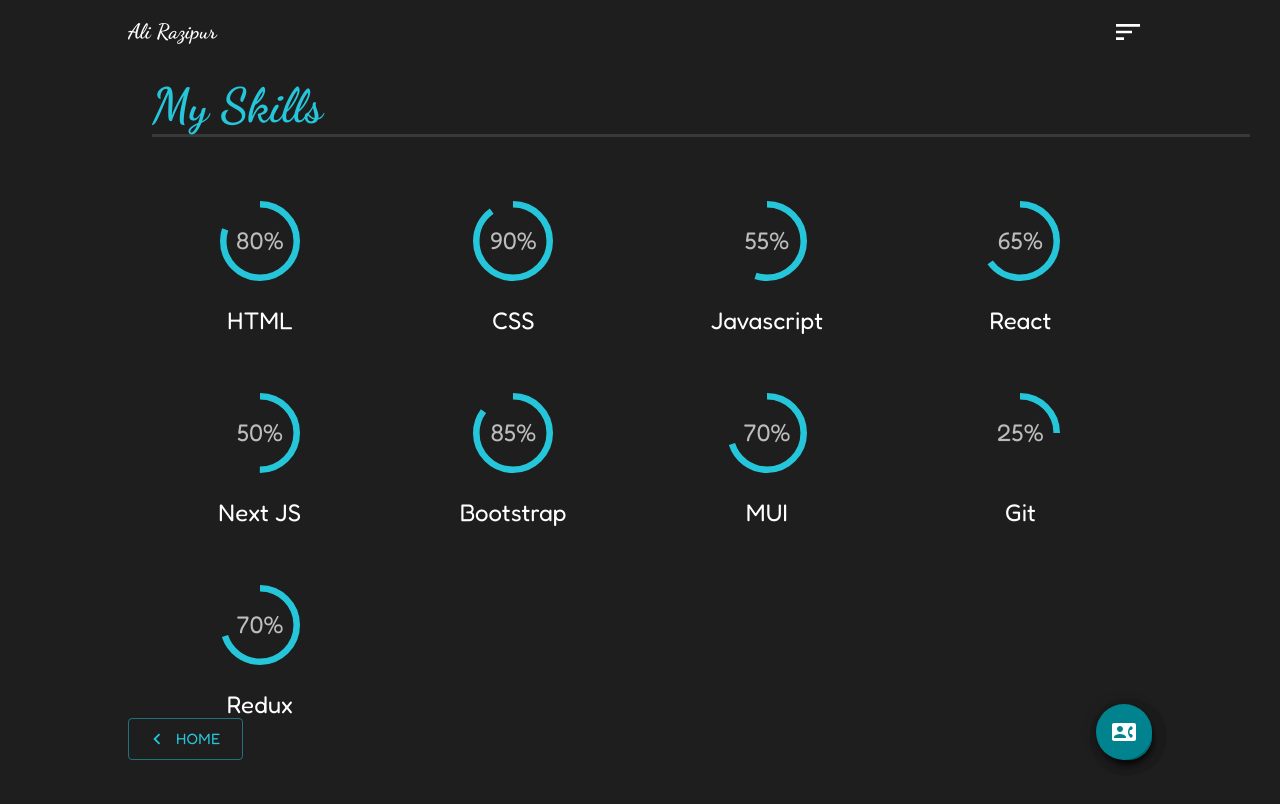
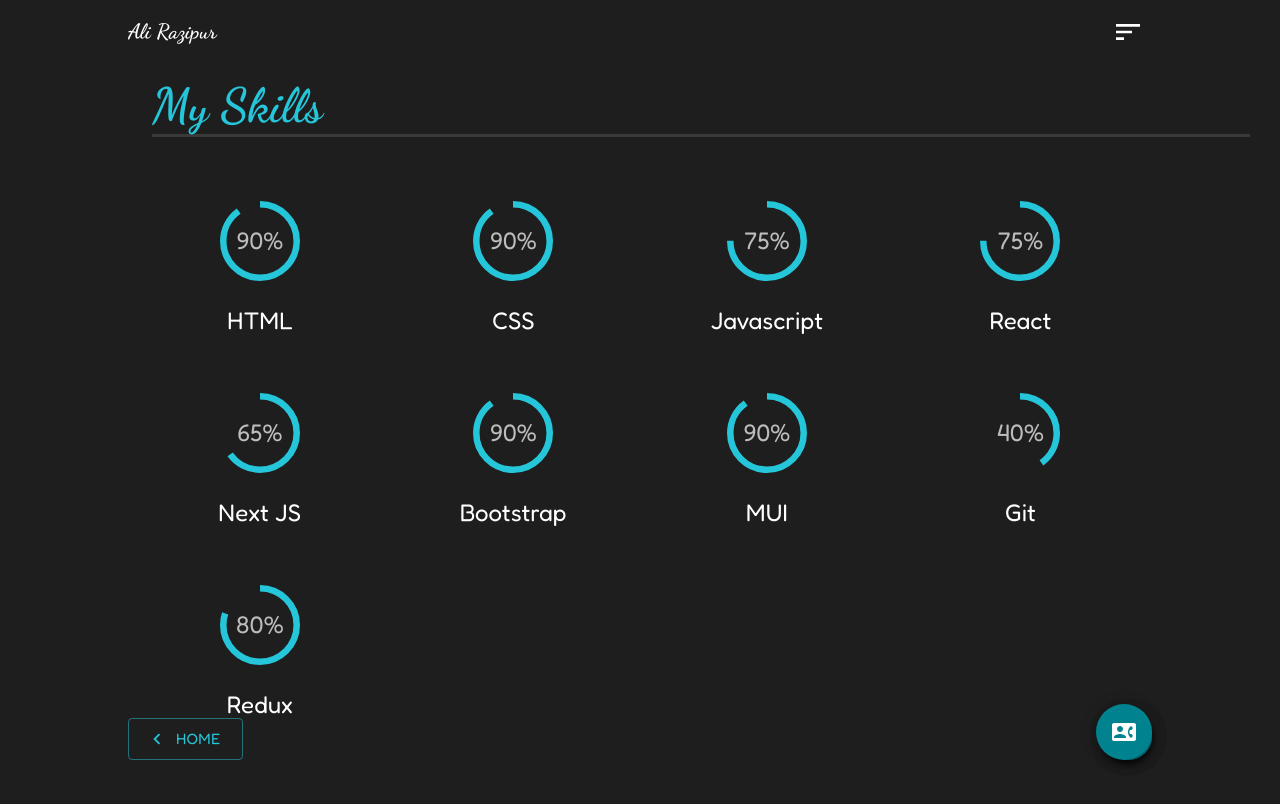
Before and after one commit to kai-zen/portfolio, a React (Create React App) app: page /#/Skills in a window 1280 px wide. Shown: the top 804 px of the page. Built offline with nearby package versions, Linux system fonts and the light colour scheme.

Commit message:
Updated data

```diff
--- a/src/components/layout/TopBar.jsx
+++ b/src/components/layout/TopBar.jsx
@@ -112,7 +112,7 @@
             <ListItemIcon>
               <Email fontSize="small" />
             </ListItemIcon>
-            alirazipur2001@gmail.com
+            razipurali@gmail.com
           </MenuItem>
           <MenuItem>
             <ListItemIcon>
--- a/src/components/skills/SkillsGrid.jsx
+++ b/src/components/skills/SkillsGrid.jsx
@@ -18,7 +18,7 @@
             justifyContent: 'center',
           }}
         >
-          <CircularPercent text="HTML" number={80} />
+          <CircularPercent text="HTML" number={90} />
         </Grid>
         <Grid
           xs={6}
@@ -46,7 +46,7 @@
             justifyContent: 'center',
           }}
         >
-          <CircularPercent text="Javascript" number={55} />
+          <CircularPercent text="Javascript" number={75} />
         </Grid>
         <Grid
           xs={6}
@@ -60,7 +60,7 @@
             justifyContent: 'center',
           }}
         >
-          <CircularPercent text="React" number={65} />
+          <CircularPercent text="React" number={75} />
         </Grid>
         <Grid
           xs={6}
@@ -74,7 +74,7 @@
             justifyContent: 'center',
           }}
         >
-          <CircularPercent text="Next JS" number={50} />
+          <CircularPercent text="Next JS" number={65} />
         </Grid>
         <Grid
           xs={6}
@@ -88,7 +88,7 @@
             justifyContent: 'center',
           }}
         >
-          <CircularPercent text="Bootstrap" number={85} />
+          <CircularPercent text="Bootstrap" number={90} />
         </Grid>
         <Grid
           xs={6}
@@ -102,7 +102,7 @@
             justifyContent: 'center',
           }}
         >
-          <CircularPercent text="MUI" number={70} />
+          <CircularPercent text="MUI" number={90} />
         </Grid>
         <Grid
           xs={6}
@@ -116,7 +116,7 @@
             justifyContent: 'center',
           }}
         >
-          <CircularPercent text="Git" number={25} />
+          <CircularPercent text="Git" number={40} />
         </Grid>
         <Grid
           xs={6}
@@ -130,7 +130,7 @@
             justifyContent: 'center',
           }}
         >
-          <CircularPercent text="Redux" number={70} />
+          <CircularPercent text="Redux" number={80} />
         </Grid>
       </Grid>
     </Grid>
```
